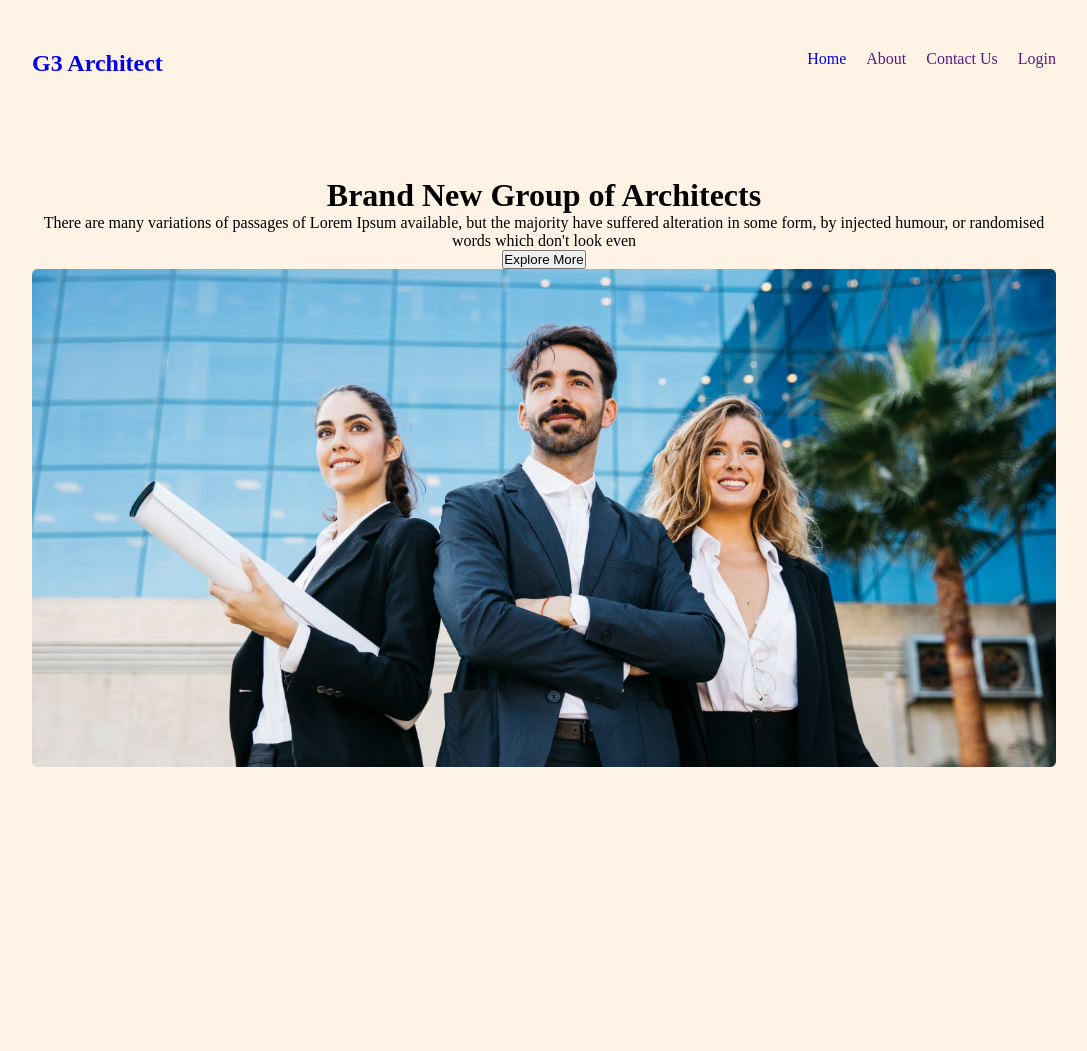
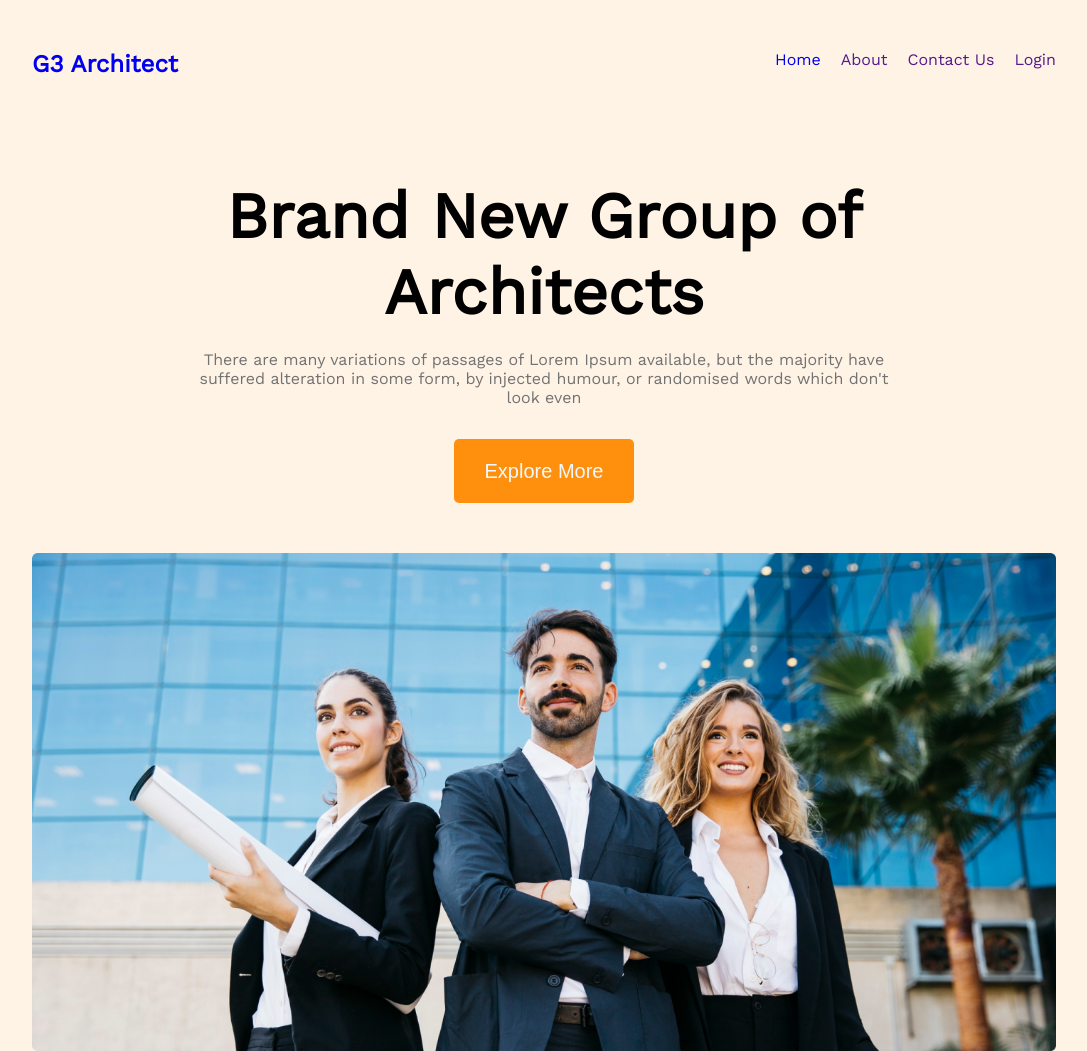
Before and after one commit to ImranSarkerWeb/Assignment-02, a plain HTML site: page index.html in a window 1280 px wide. Shown: the whole page, without its empty margins (96-1183 px from the left). Before the commit the page ends 800 px from the top, so only its background shows below. Drawn offline with nearby package versions, Linux system fonts and the light colour scheme.

Commit message:
some styles added

```diff
--- a/css/styles.css
+++ b/css/styles.css
@@ -1,43 +1,81 @@
-*{
+* {
     margin: 0;
     padding: 0;
     box-sizing: border-box;
     text-decoration: none;
 
 }
-html{
+
+html {
     scroll-behavior: smooth;
 }
-body{
+
+body {
     background: rgba(255, 144, 14, 0.1);
+    font-family: 'Open Sans', sans-serif;
+    font-family: 'Work Sans', sans-serif;
 }
 
 
-header{
+header {
     width: 80%;
     margin: 0 auto;
+    padding-bottom: 50px;
 }
-nav{
+
+nav {
     display: flex;
     justify-content: space-between;
     margin-top: 50px;
     margin-bottom: 100px;
 }
-nav>ul{
+
+nav>ul {
     display: flex;
     gap: 20px;
 }
 
-li{
+li {
     list-style-type: none;
 
 }
 
-.banner{
+.banner {
     text-align: center;
 }
 
+.banner-text {
+    width: 70%;
+    margin: 0 auto;
+}
 
-.banner img{
+.banner-text>h1 {
+    font-weight: 700;
+    font-size: 64px;
+    margin-bottom: 20px;
+}
+
+.banner-text>p {
+    font-weight: 400;
+    font-size: 16px;
+    color: #727272;
+
+}
+
+.banner img {
     width: 100%;
 }
+
+
+.btn {
+    background-color: #FF900E;
+    color: aliceblue;
+    font-size: 20px;
+    width: 180px;
+    height: 64px;
+    border: none;
+    border-radius: 5px;
+    margin-top: 32px;
+    margin-bottom: 50px;
+
+}
--- a/index.html
+++ b/index.html
@@ -5,6 +5,9 @@
     <meta charset="UTF-8">
     <meta http-equiv="X-UA-Compatible" content="IE=edge">
     <meta name="viewport" content="width=device-width, initial-scale=1.0">
+    <style>
+        @import url('https://fonts.googleapis.com/css2?family=Open+Sans&family=Work+Sans&display=swap');
+        </style>
     <link rel="stylesheet" href="css/styles.css">
     <title>Meet With Architect</title>
 
@@ -24,6 +27,7 @@
         </nav>
 
         <div class="banner">
+            <div class="banner-text">
             <h1 class="banner-title">Brand New
                 Group of Architects
             </h1>
@@ -31,7 +35,8 @@
                 There are many variations of passages of Lorem Ipsum available, but the majority have suffered
                 alteration in some form, by injected humour, or randomised words which don't look even
             </p>
-            <button>Explore More</button>
+            </div>
+            <button class="btn">Explore More</button>
             <img src="images/banner.png" alt="" class="banner-thumb">
 
         </div>
```
